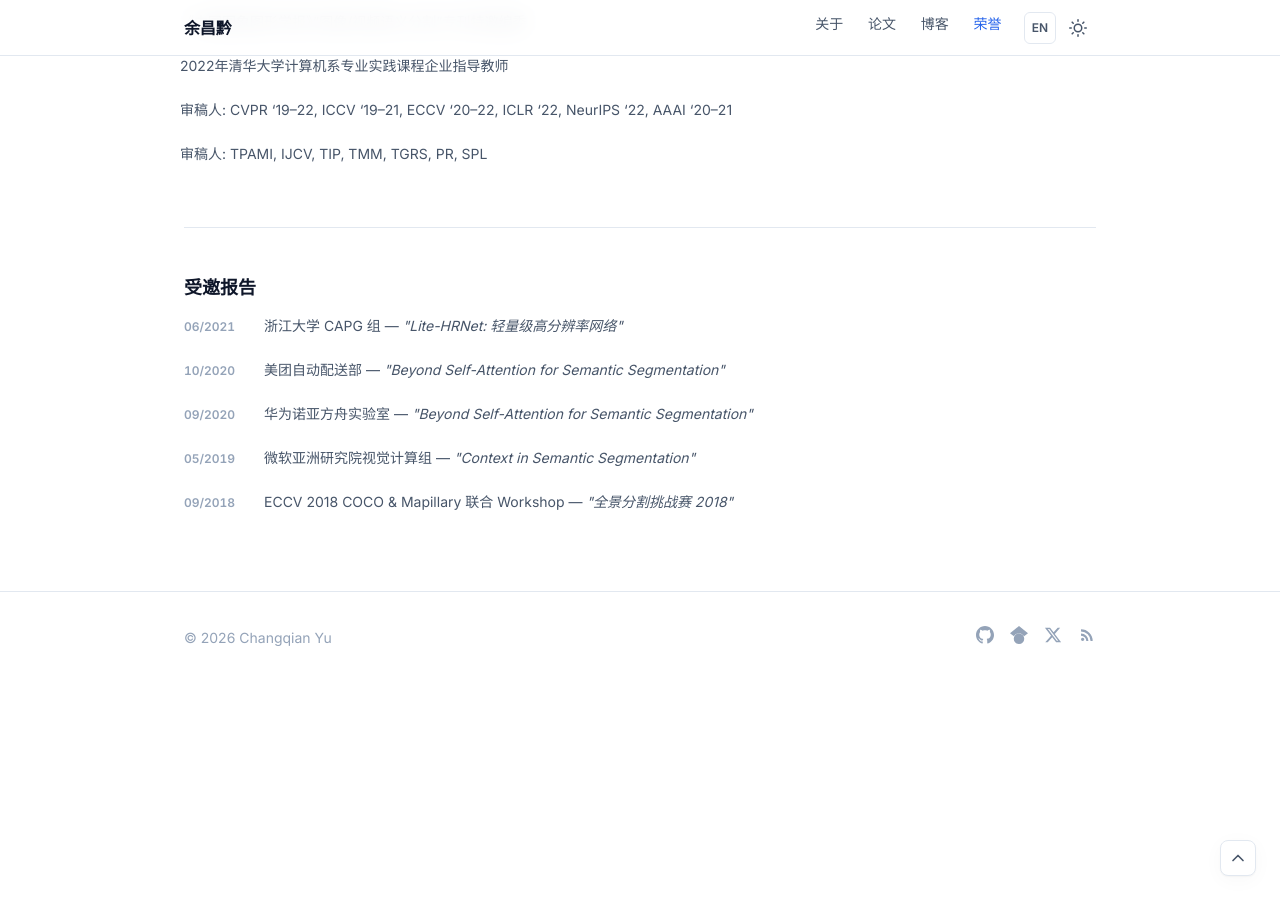
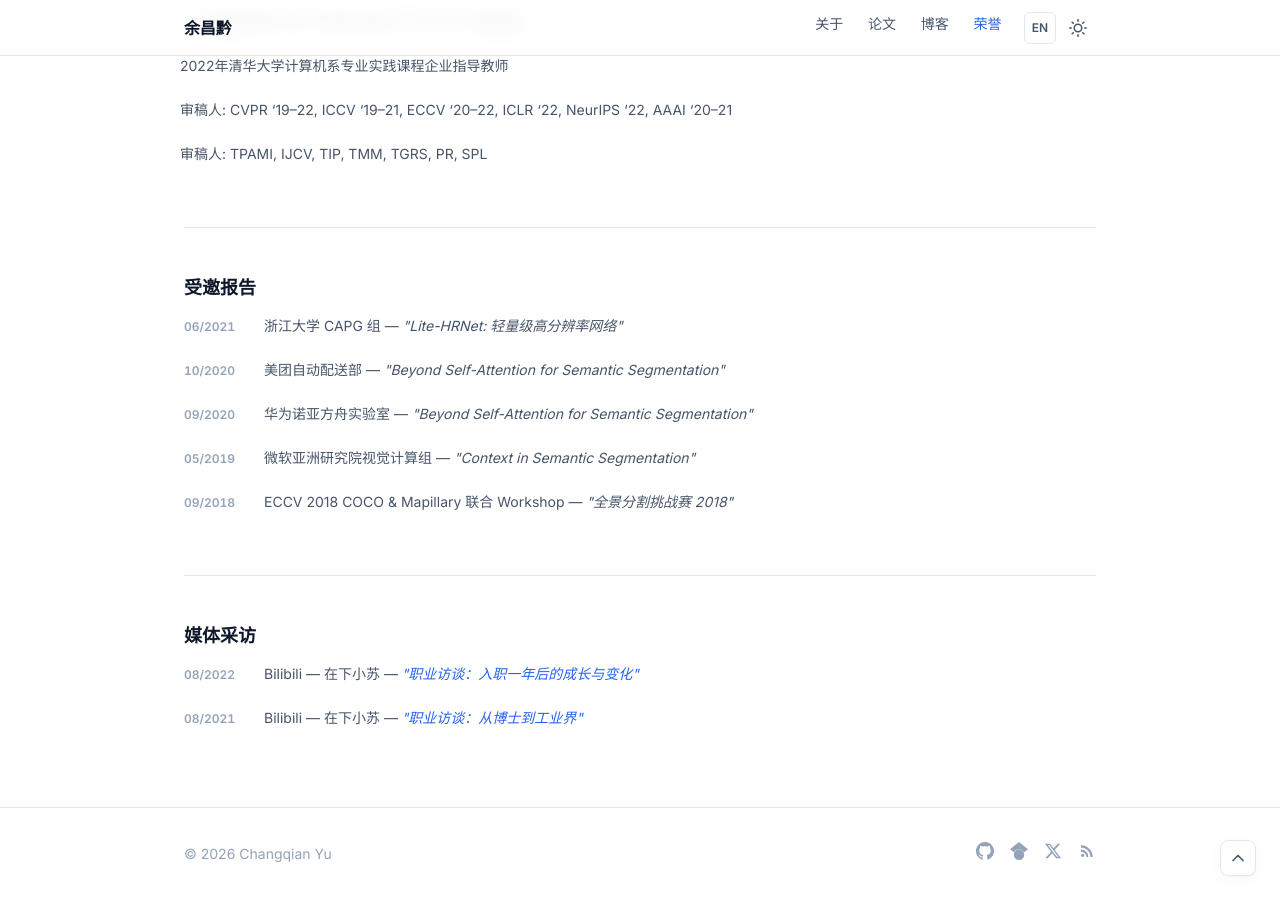
Before and after one commit to yu-changqian/yu-changqian.github.io, a Jekyll site: the page built from zh/awards.html, in a window 1280 px wide and 900 px high, scrolled down 1174 px. Built offline with Jekyll 4.4.1, drawn with Linux system fonts in a browser that asks for light colours; before the commit the page ends 1858 px from its top, so only the background shows below that.

Commit message:
feat: add media interviews section to Awards page
Add two Bilibili career interview videos (by 在下小苏) to a new
"Media & Interviews" section at the bottom of the Awards page,
with neutral bilingual titles.

Made-with: Cursor

```diff
--- a/_data/awards.yml
+++ b/_data/awards.yml
@@ -112,3 +112,21 @@ talks:
     zh:
       venue: "ECCV 2018 COCO & Mapillary 联合 Workshop"
       title: "全景分割挑战赛 2018"
+
+media:
+  - date: "08/2022"
+    url: "https://www.bilibili.com/video/BV1VW4y1t7iW/"
+    en:
+      outlet: "Bilibili — 在下小苏"
+      title: "Career Interview: One Year as an AI Researcher"
+    zh:
+      outlet: "Bilibili — 在下小苏"
+      title: "职业访谈：入职一年后的成长与变化"
+  - date: "08/2021"
+    url: "https://www.bilibili.com/video/BV1zr4y1y7Pf/"
+    en:
+      outlet: "Bilibili — 在下小苏"
+      title: "Career Interview: From PhD to Industry"
+    zh:
+      outlet: "Bilibili — 在下小苏"
+      title: "职业访谈：从博士到工业界"
--- a/_data/i18n.yml
+++ b/_data/i18n.yml
@@ -30,6 +30,7 @@ en:
     challenges: "Challenges"
     services: "Academic Services"
     talks: "Invited Talks"
+    media: "Media & Interviews"
   blog:
     title: "Blog"
     subtitle: "Thoughts on AI research, engineering, and beyond."
@@ -77,6 +78,7 @@ zh:
     challenges: "竞赛成绩"
     services: "学术服务"
     talks: "受邀报告"
+    media: "媒体采访"
   blog:
     title: "博客"
     subtitle: "关于 AI 研究、工程与思考。"
--- a/_includes/awards-content.html
+++ b/_includes/awards-content.html
@@ -55,3 +55,17 @@
   </li>
   {% endfor %}
 </ul>
+
+{% if data.media.size > 0 %}
+<hr>
+
+<h3>{{ t.media }}</h3>
+<ul class="awards-list">
+  {% for m in data.media %}
+  <li class="awards-item">
+    <span class="awards-item__year">{{ m.date }}</span>
+    <span class="awards-item__text">{{ m[lang].outlet }} — <a href="{{ m.url }}" target="_blank"><em>"{{ m[lang].title }}"</em></a></span>
+  </li>
+  {% endfor %}
+</ul>
+{% endif %}
```
